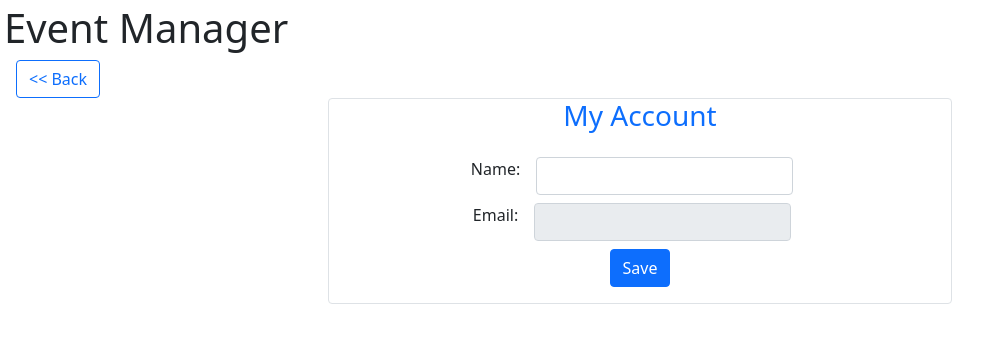
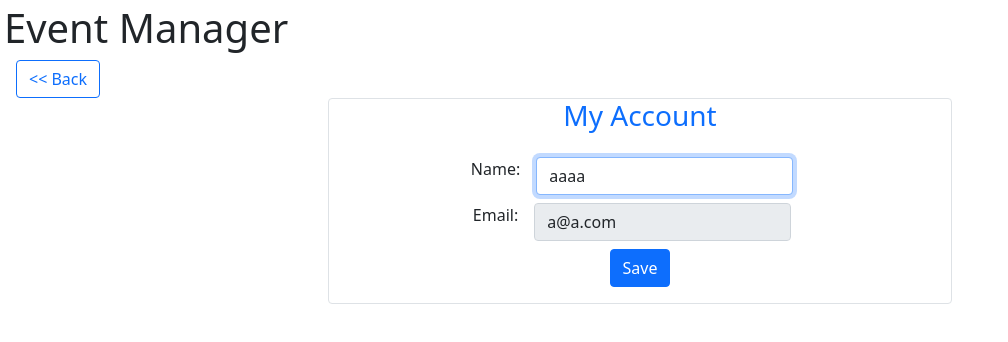
Before and after one commit to vitor-msp/event-manager-react, a React (Create React App) app: page /my-account in a window 1280 px wide. Shown: the top 342 px of the page, without its empty margins (0-1008 px from the left). Built offline with nearby package versions, Linux system fonts and the light colour scheme.

Commit message:
fix(component): autofocus and test my account

```diff
--- a/src/components/MyAccount.tsx
+++ b/src/components/MyAccount.tsx
@@ -11,7 +11,7 @@ export interface IUser {
 
 export const MyAccount = () => {
   const currentUser = useSelector((state: RootState) => state.currentUser);
-  const [userData, setUserData] = useState<IUser>({ email: "", name: "" });
+  const [userData, setUserData] = useState<IUser>({ email: "a@a.com", name: "aaaa" });
   const dispatch = useDispatch<AppDispatch>();
 
   useEffect(() => {
@@ -52,6 +52,7 @@ export const MyAccount = () => {
               type={"text"}
               value={userData.name}
               onChange={handleChangeName}
+              autoFocus={true}
             />
           </div>
 
```
